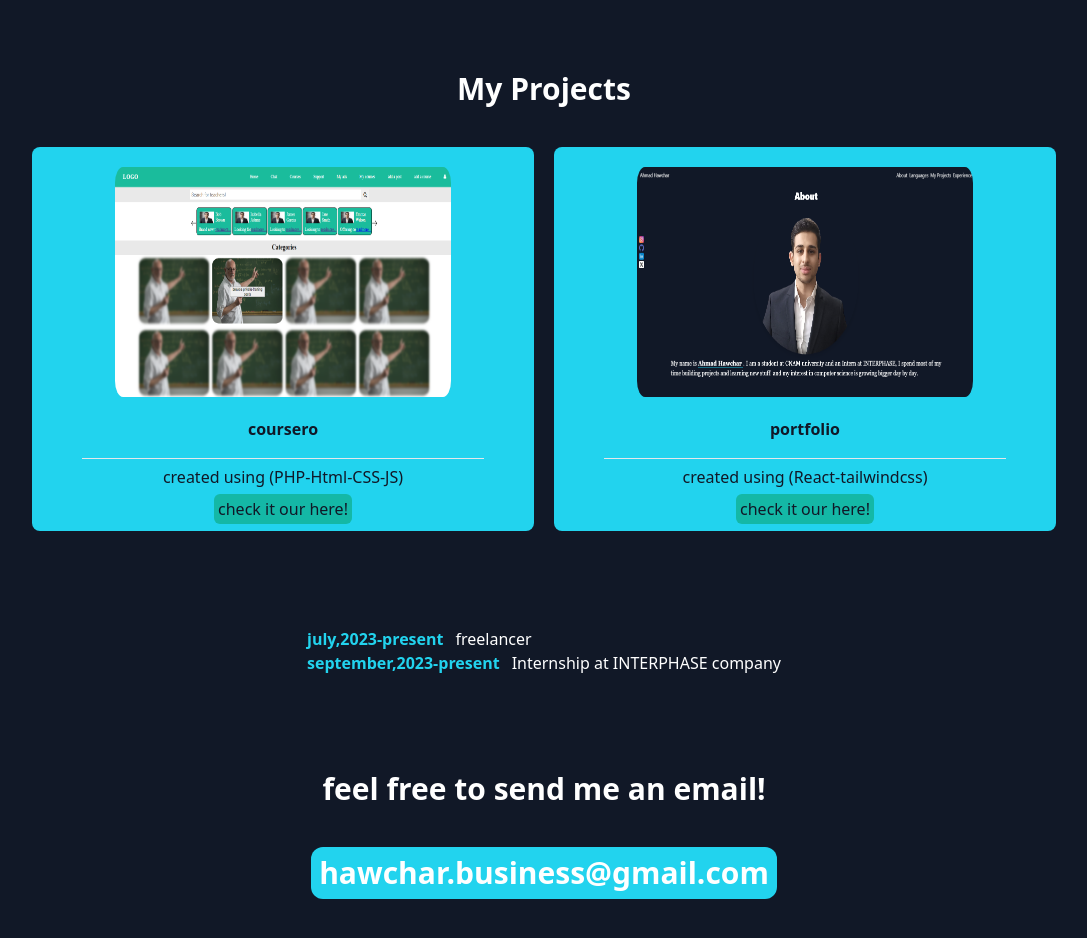
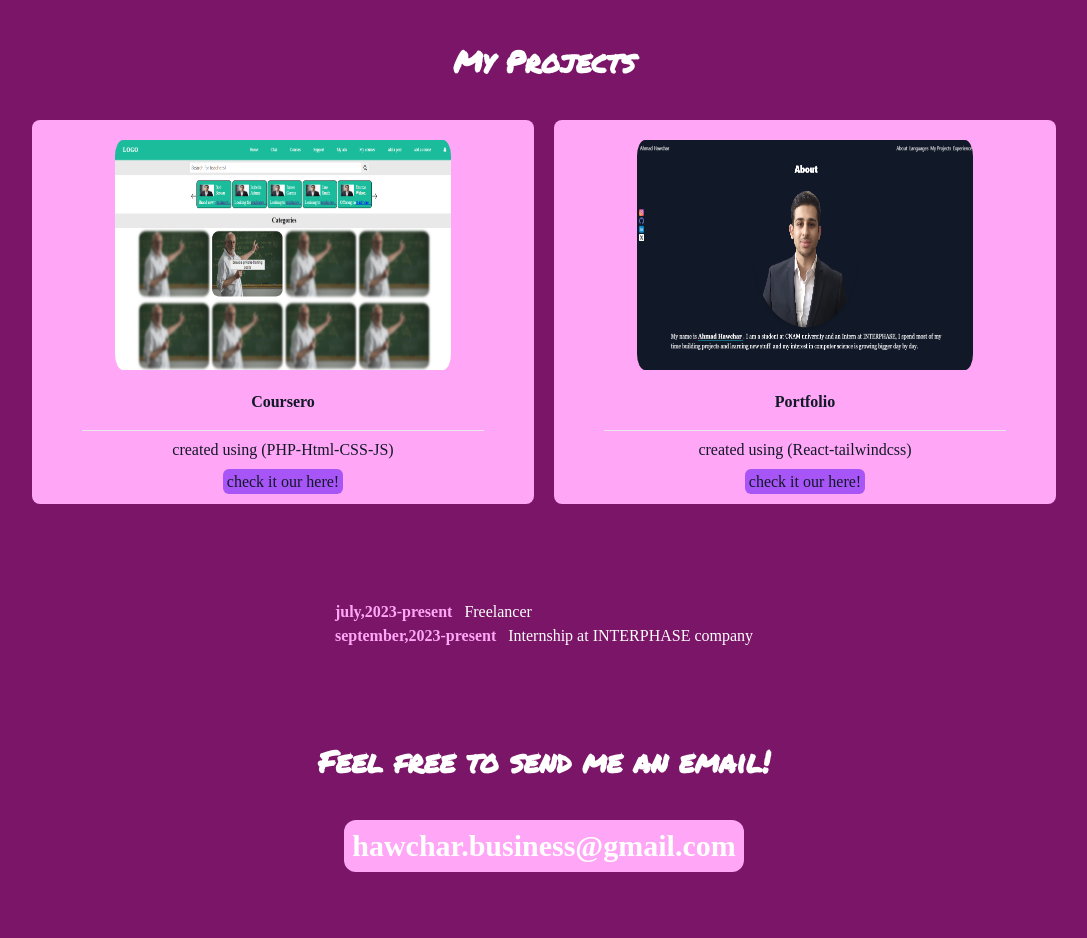
Before and after one commit to ahmad-hawchar/ahmad-hawchar-s-portfolio, a React (Vite) app in the folder my-project/: page / in a window 1280 px wide. Shown: the part 1380-2318 px from the top of the page, without its empty margins (96-1183 px from the left). After the commit the page ends 2292 px from the top, so only its background shows below. Built offline with nearby package versions, Linux system fonts and the light colour scheme.

Commit message:
changed colors and added custom fonts

```diff
--- a/my-project/components/Experience.jsx
+++ b/my-project/components/Experience.jsx
@@ -10,7 +10,7 @@ export default function Experience() {
           <span className="text-cyan-400 mr-3 font-bold">
             july,2023-present
           </span>
-          freelancer
+          Freelancer
         </div>
         <div>
 
--- a/my-project/components/about.jsx
+++ b/my-project/components/about.jsx
@@ -1,7 +1,8 @@
+
 export default function About() {
   return (
     <div id="about" className="flex flex-col mt-16 ">
-      <h1 className="mx-auto font-extrabold text-3xl">About</h1>
+      <h3 className="mx-auto font-extrabold text-3xl">About</h3>
       <div class="flex flex-wrap justify-center">
         <div class="w-6/12 sm:w-4/12 px-4">
           <img
@@ -12,7 +13,7 @@ export default function About() {
         </div>
       </div>
       <p className=" mx-[10%] sm:text-base  font-serif mt-3 text-justify  lg:text-xl xl:text-2xl">
-        My name is <span className=" font-extrabold border-b-cyan-400 border-b"> Ahmad Hawchar </span>. I am a student at CNAM university and an
+        My name is <span id="name" className="border-b-cyan-400 border-b font-Permanent"> Ahmad Hawchar </span>. I am a student at CNAM university and an
         Intern at INTERPHASE, I spend most of my time building projects
         and learning new stuff! and my interest in computer science  is growing
         bigger  day by day.
--- a/my-project/components/contact.jsx
+++ b/my-project/components/contact.jsx
@@ -2,7 +2,7 @@ export default function Contact(){
 return(
 <div className="flex flex-col mt-24 mx-[10%] text-white">
 <h3 className="mx-auto font-extrabold text-3xl mb-10 text-white text-center" >
-    feel free to send me an email!
+    Feel free to send me an email!
 </h3>
 <div className="mx-auto font-semibold text-[5vw] sm:text-xl md:text-3xl mb-10 text-white bg-cyan-400 rounded-xl p-2 box-content">hawchar.business@gmail.com</div>
 
--- a/my-project/components/header.jsx
+++ b/my-project/components/header.jsx
@@ -36,22 +36,22 @@ export default function Header(props) {
           <input type="button" value="||||" className={ sidebar?"w-[5vw] right-3 top-2 absolute hidden":"w-[5vw] right-3 top-2 absolute flex"}  onClick={ ()=>{setsidebar(!sidebar)}}></input>
           <div className={ sidebar?"flex flex-col  right-0 top-0 absolute text-start bg-cyan-400 w-18 ":"hidden"}>
           <input type="button" className="" value="X" onClick={ ()=>{setsidebar(!sidebar)}}></input>
-          <div className=" ">
+          <div className="px-1">
             <a href={props.link + "/#about"}>About</a>
           </div>
           <div>
-            <a className="" href={props.link + "/#languages"}>
+            <a className="p-1" href={props.link + "/#languages"}>
               Languages
             </a>
           </div>
           <div>
-            <a className="" href={props.link + "/#projects"}>
+            <a className="p-1" href={props.link + "/#projects"}>
               My Projects
             </a>
           </div>
 
           <div>
-            <a className=" " href={props.link + "/#experiences"}>
+            <a className="p-1" href={props.link + "/#experiences"}>
               Experience
             </a>
           </div>
--- a/my-project/components/projects.jsx
+++ b/my-project/components/projects.jsx
@@ -6,20 +6,20 @@ export default function Projects() {
         <div className="h-[100%] w-[100%] bg-cyan-400 rounded-lg ">
           <img className="md:w-[70%] md:h-[60%]  h-[20vh] w-[100%] mx-auto my-5 rounded-2xl max-h-[60vh] max-w-[60vw] px-2" src='coursero.png ' loading="lazy"></img>
           <p className="text-center font-bold ">
-              coursero
+              Coursero
           </p>
           <span className="w-[80%] mx-[10%] inline-block"><hr></hr></span>
           <p className="text-center text-sm md:text-base"> created using (PHP-Html-CSS-JS)</p>
-          <p className="text-center my-2"><a href='https://github.com/ahmad-hawchar/coursero-project' className="bg-teal-500 p-1 rounded-md hover:font-bold my-1">check it our here!</a></p>
+          <p className="text-center my-2"><a href='https://github.com/ahmad-hawchar/coursero-project' className="bg-purple-500 hover:bg-purple-600 p-1 rounded-md hover:font-bold my-1">check it our here!</a></p>
         </div>
         <div className="md:h-96 md:w-[100%] bg-cyan-400 rounded-lg  ">
           <img className="md:w-[70%] md:h-[60%]  h-[20vh] w-[100%] mx-auto my-5 rounded-2xl max-h-[60vh] max-w-[60vw] px-2" src='portfolio.png' loading="lazy"></img>
           <p className="text-center font-bold ">
-            portfolio
+            Portfolio
           </p>
           <span className="w-[80%] mx-[10%] inline-block"><hr></hr></span>
           <p className="text-center text-sm md:text-base"> created using (React-tailwindcss)  </p>
-          <p className="text-center my-2"><a href='https://github.com/ahmad-hawchar/portfolio' className="bg-teal-500 p-1 rounded-md hover:font-bold my-1 ">check it our here!</a></p>
+          <p className="text-center my-2"><a href='https://github.com/ahmad-hawchar/portfolio' className="bg-purple-500  hover:bg-purple-600 p-1 rounded-md hover:font-bold my-1 ">check it our here!</a></p>
         </div>
       </div>
     </div>
--- a/my-project/index.html
+++ b/my-project/index.html
@@ -3,10 +3,14 @@
   <head>
     <meta charset="UTF-8" />
     <link rel="icon" type="image/svg+xml" href="/vite.svg" />
+    <link href='https://fonts.googleapis.com/css?family=Permanent Marker' rel='stylesheet' />
     <meta name="viewport" content="width=device-width, initial-scale=1.0" />
     <title>Vite + React</title>
+    <style>
+      h3{font-family:'Permanent Marker',cursive;}
+    </style>
   </head>
-  <body style="background-color: rgb(17 24 39 );width:100%">
+  <body style="background:#7a1568;width:100%; font-family:cursive; ">
     <div id="root"></div>
     <script type="module" src="/src/main.jsx"></script>
   </body>
--- a/my-project/src/index.css
+++ b/my-project/src/index.css
@@ -1,3 +1,4 @@
 @tailwind base;
 @tailwind components;
 @tailwind utilities;
+@import url("https://fonts.googleapis.com/css?family=Permanent Marker");
--- a/my-project/tailwind.config.js
+++ b/my-project/tailwind.config.js
@@ -3,17 +3,35 @@ export default {
   content: [
     "./index.html",
     "./src/**/*.{js,ts,jsx,tsx}",
-    "./components/*.{js,ts,jsx,tsx}"
+    "./components/*.{js,ts,jsx,tsx}",
   ],
   theme: {
-    extend: {},
+    extend: {
+      colors: {
+        'cyan': {
+          '50': '#fff3fe',
+          '100': '#ffe7fd',
+          '200': '#ffcefb',
+          '400': '#ffa7f6',
+          '500': '#f83de4',
+          '600': '#dc1dc4',
+          '700': '#b7149e',
+          '800': '#951380',
+          '900': '#7a1568',
+          '950': '#520043',
+      },
+      }
+    },
+    fontFamily: {
+      'Permanent': ['Permanent Marker', 'sans-serif']
+    },
     //instead of using @media queries you can set specific styles for each screen size you choose
-    screens:{
-      sm:'480px',
-      md:'768px',
-      lg:'976px',
-      xl:'1440px',
-      }
+    screens: {
+      sm: "480px",
+      md: "768px",
+      lg: "976px",
+      xl: "1440px",
+    },
   },
   plugins: [],
-}
+};
```
